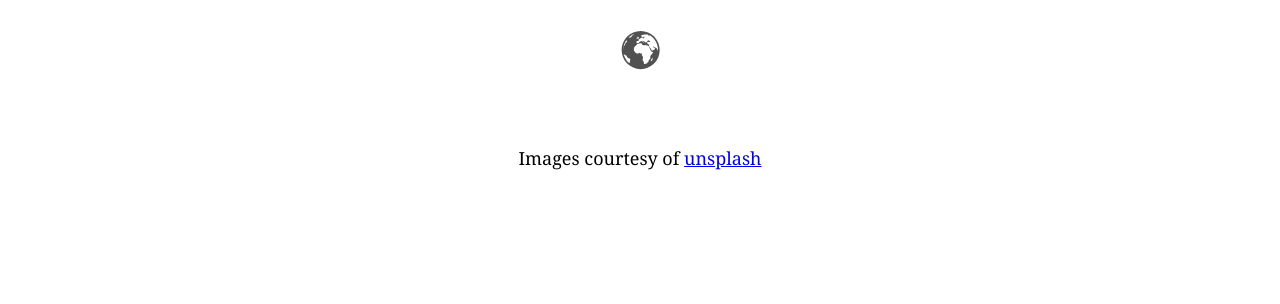
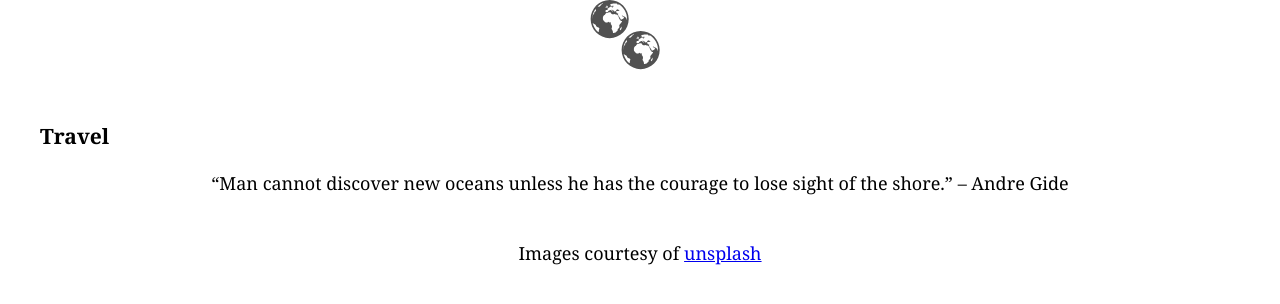
Before and after one commit to malcolmross19/image-gallery, a website: page index.html in a window 1280 px wide. Drawn offline with Linux system fonts and the light colour scheme; no server answers.

Commit message:
Added travel quote to index.html

```diff
--- a/index.html
+++ b/index.html
@@ -11,8 +11,10 @@
 <body>
     <section id="container">
         <section id="banner">
-            <div id="globe"></div>
-            <p id="quote"></p>
+            <div id="globe"><img src="images/globe.svg" alt="globe" /></div>
+            <h1 id="travelHeader">Travel</h1>
+            <p id="quote">“Man cannot discover new oceans unless he has the courage to lose sight of the shore.”
+                – Andre Gide</p>
         </section>
         <section id="gallery"></section>
     </section>
```
